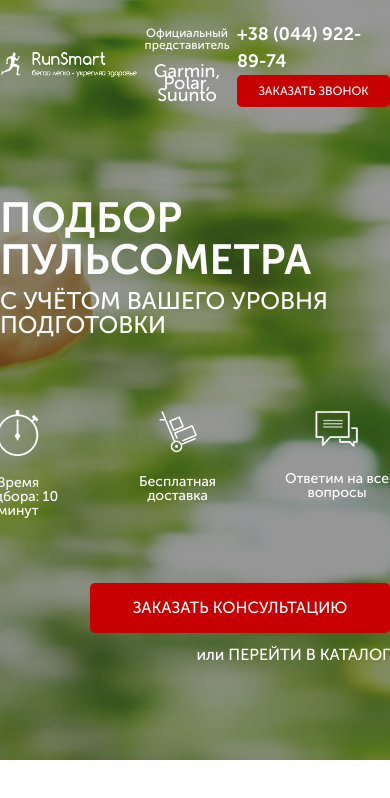
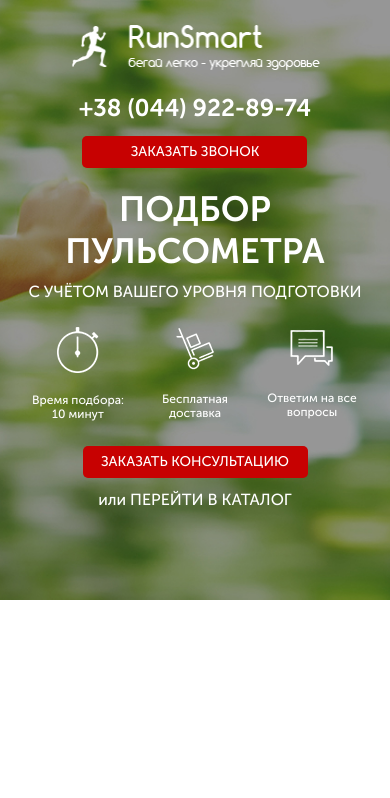
Before and after one commit to oldotcom/pulse, a website: page src/index.html in a window 390 px wide. Drawn offline with Linux system fonts and the light colour scheme.

Commit message:
adaptive layout of the promo section

```diff
--- /dev/null
+++ b/src/sass/base/_media.scss
@@ -0,0 +1,96 @@
+@media (max-width: 991px) {
+    .promo {
+        &__wrapper {
+            padding-right: 25px;
+        }
+    }
+    .header {
+        padding: 0px 25px;
+    }
+}
+
+@media (max-width: 767px) {
+    .promo {
+        &__wrapper {
+            align-items: center;
+            padding: 0;
+        }
+    }
+    .header {
+        &__logo {
+            width: 180px;
+            img {
+                width: 100%;
+            }
+        }
+        &__official {
+            width: 130px;
+            font-size: 10px;
+            span {
+                margin-top: 10px;
+                font-size: 16px;
+                line-height: 16px;
+            }
+        }
+        &__phone {
+            font-size: 15px;
+        }
+    }
+}
+
+@media (max-width: 575px) {
+    .promo {
+        min-height: 600px;
+        padding: 25px 0 25px 0;
+        &__wrapper {
+            align-items: center;
+            margin-top: 20px;
+            padding: 0 25px;
+        }
+        &__header {
+            font-size: 35px;
+            text-align: center;
+        }
+        &__subheader {
+            text-align: center;
+            font-size: 16px;
+        }
+        &__icons {
+            align-items: center;
+            margin-top: 15px;
+            width: 100%;
+        }
+        &__icon {
+            font-size: 12px;
+        }
+    }
+    .button {
+        margin-top: 10px;
+        width: 225px;
+        height: 32px;
+        font-size: 14px;
+        &_main {
+            margin-top: 25px;
+        }
+    }
+    .header {
+        flex-direction: column;
+        &__logo {
+            width: 250px;
+            img {
+                width: 100%;
+            }
+        }
+        &__official {
+            display: none;
+        }
+        &__contacts {
+            margin-top: 20px;
+            align-items: center;
+        }
+        &__phone {
+           font-size: 24px;
+        }
+    }
+
+}
--- a/src/sass/blocks/_header.scss
+++ b/src/sass/blocks/_header.scss
@@ -23,7 +23,7 @@
     &__phone {
         display: block;
         font-weight: 700;
-        font-size: 18px;;
+        font-size: 18px;
         color: #FFFFFF;
         &:hover {
             color: #FFFFFF;
--- a/src/sass/style.scss
+++ b/src/sass/style.scss
@@ -9,3 +9,4 @@
 @import 'blocks/promo';
 @import 'blocks/header';
 @import 'blocks/buttons';
+@import 'base/media';
```
Also changed, not shown: src/index.html (+0 -1 lines), src/CSS/style.min.css.
